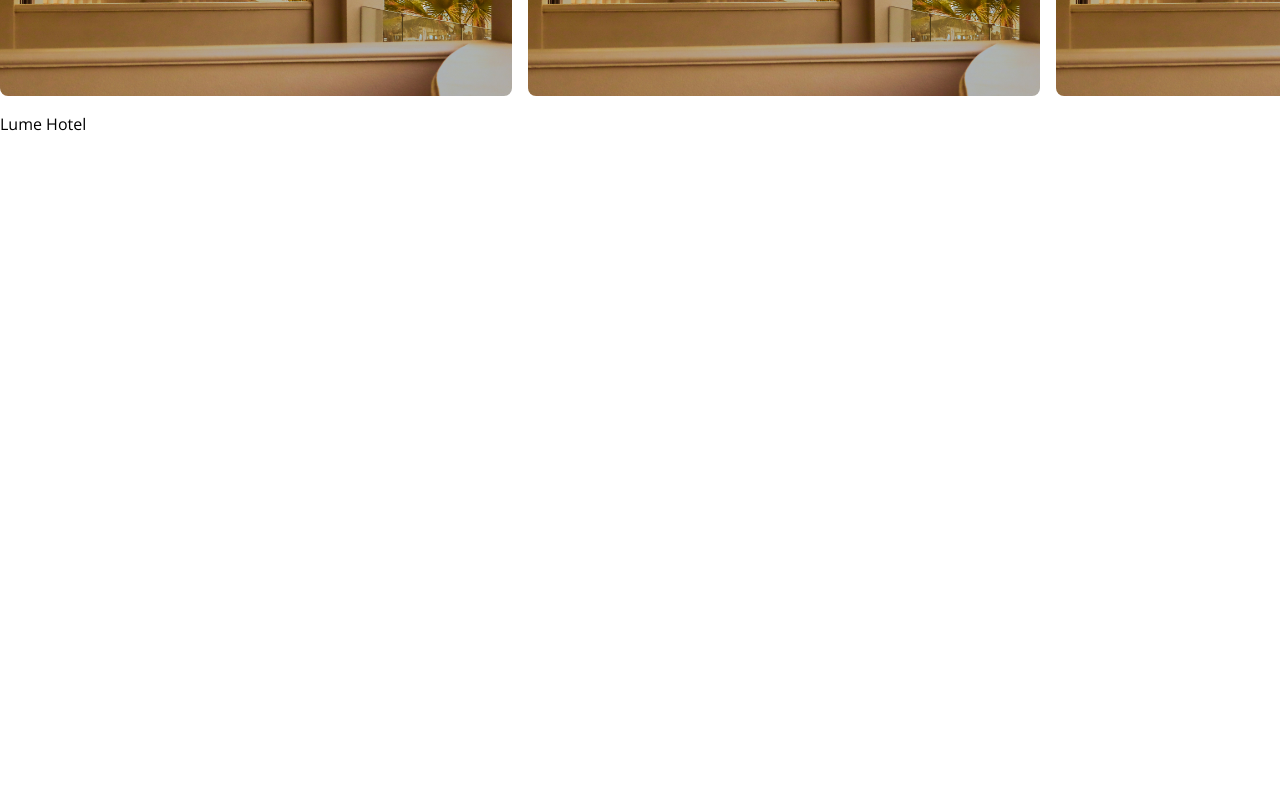
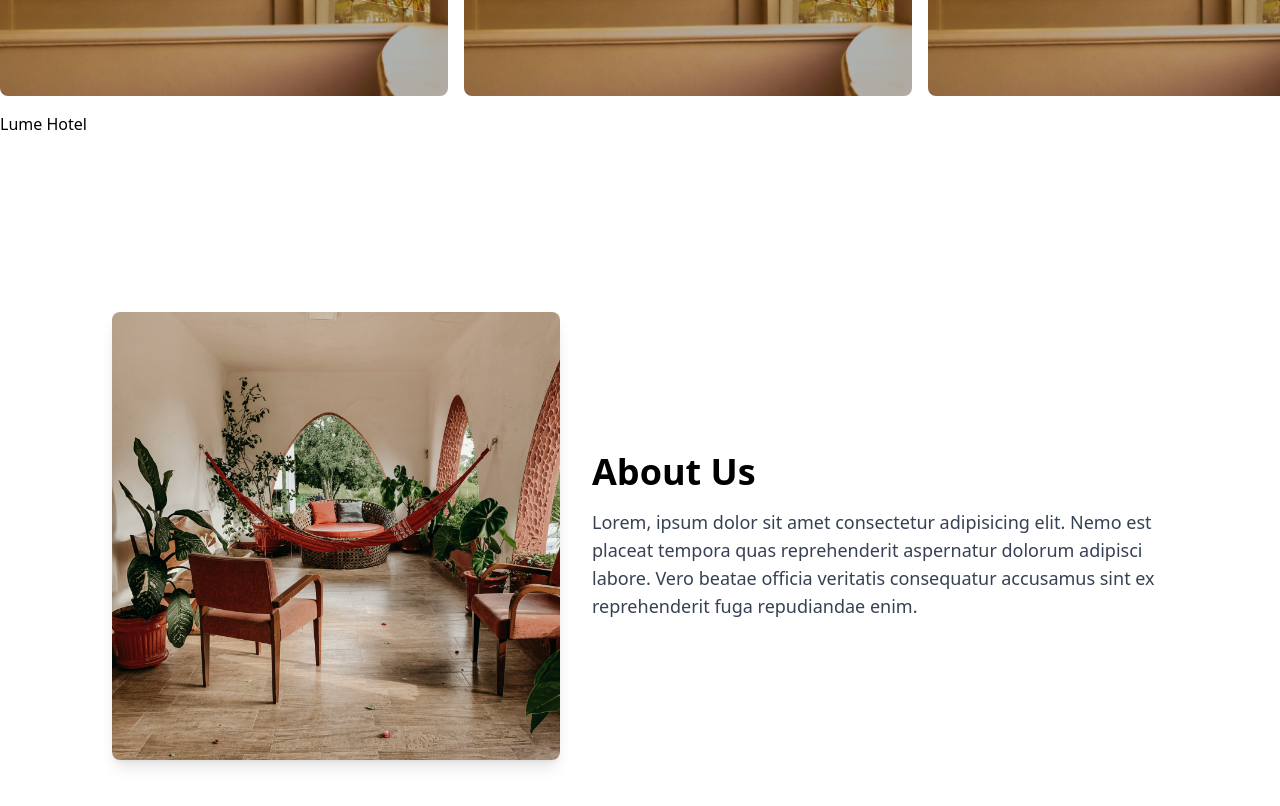
Before and after one commit to olivia497/lume-hotel-project, a React (Vite) app: page / in a window 1280 px wide. Shown: the part 400-1206 px from the top of the page. Before the commit the page ends 800 px from the top, so only its background shows below. Built offline with nearby package versions, Linux system fonts and the light colour scheme.

Commit message:
About section on home page added with temp photo

```diff
--- a/index.html
+++ b/index.html
@@ -5,13 +5,9 @@
     <link rel="icon" type="image/svg+xml" href="/vite.svg" />
     <meta name="viewport" content="width=device-width, initial-scale=1.0" />
     <title>Lume</title>
-
-    <link rel="preconnect" href="https://fonts.googleapis.com">
-    <link rel="preconnect" href="https://fonts.gstatic.com" crossorigin>
-    <link href="https://fonts.googleapis.com/css2?family=Open+Sans:ital@0;1&display=swap" rel="stylesheet">
   </head>
   <body>
-    <div id="root" class="open-sans-fontStyle"></div>
+    <div id="root"></div>
     <script type="module" src="/src/main.jsx"></script>
   </body>
 </html>
--- /dev/null
+++ b/src/components/About.jsx
@@ -0,0 +1,26 @@
+import React from 'react'
+
+const About = () => {
+  return (
+    <div className="flex justify-center items-center min-h-screen bg-white px-4">
+      {/* Image Section */}
+      <img
+        src="src/assets/jonathan-borba-00fCk2lZn1c-unsplash.jpg"
+        alt="hotel seating area"
+        className="w-1/2 max-w-md h-auto object-cover rounded-lg shadow-lg"
+      />
+
+      {/* Text Section */}
+      <div className="ml-8 max-w-xl text-left">
+        <h1 className="text-4xl font-bold mb-4">About Us</h1>
+        <p className="text-lg text-gray-700">
+          Lorem, ipsum dolor sit amet consectetur adipisicing elit. Nemo est placeat tempora quas
+          reprehenderit aspernatur dolorum adipisci labore. Vero beatae officia veritatis
+          consequatur accusamus sint ex reprehenderit fuga repudiandae enim.
+        </p>
+      </div>
+    </div>
+  );
+};
+
+export default About;
--- a/src/components/HomeImage.jsx
+++ b/src/components/HomeImage.jsx
@@ -39,7 +39,7 @@ const HomeImage = () => {
             key={index}
             src="src/assets/home-page-images/diana-rafira-456jRTTQNC0-unsplash.jpg"
             alt={`Hotel ${index}`}
-            className="min-w-lg h-100 object-cover rounded-lg flex-shrink-0"
+            className="min-w-md h-100 object-cover rounded-lg flex-shrink-0"
           />
         ))}
       </div>
--- a/src/index.css
+++ b/src/index.css
@@ -1,13 +1,4 @@
 @import "tailwindcss";
-
-.open-sans-fontStyle {
-  font-family: "Open Sans", sans-serif;
-  font-optical-sizing: auto;
-  font-weight: 400;
-  font-style: normal;
-  font-variation-settings:
-    "wdth" 100;
-}
 
 .no-scrollbar::-webkit-scrollbar {
   display: none;
--- a/src/pages/HomePage.jsx
+++ b/src/pages/HomePage.jsx
@@ -1,11 +1,13 @@
 import React from 'react'
 import HomeImage from '../components/HomeImage'
+import About from '../components/About'
 
 const HomePage = () => {
   return (
     <>
       <HomeImage />
       <h1>Lume Hotel</h1>
+      <About />
     </>
   )
 }
```
Also changed, not shown: src/assets/jonathan-borba-00fCk2lZn1c-unsplash.jpg (added).
